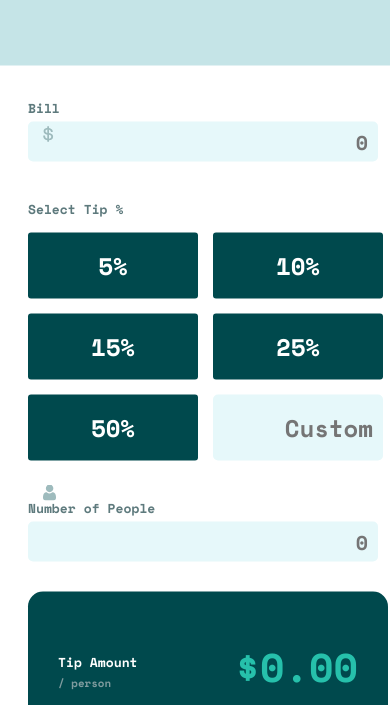
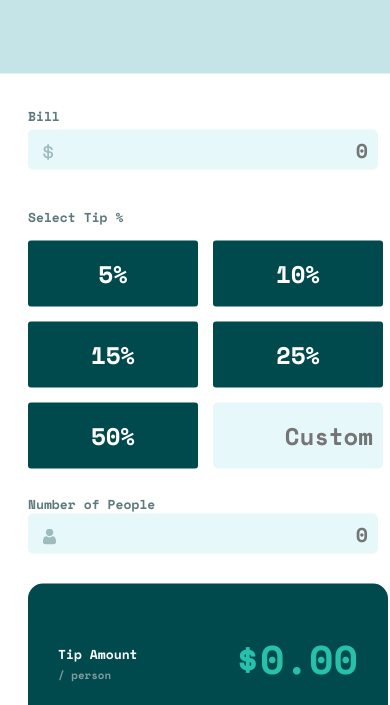
Before and after one commit to preshycode/FE-Tip-Calculator, a plain HTML site: page index.html in a window 390 px wide. Shown: the part 108-813 px from the top of the page. Drawn offline with nearby package versions, Linux system fonts and the light colour scheme.

Commit message:
Add files via upload

```diff
--- a/index.css
+++ b/index.css
@@ -57,8 +57,12 @@ input:focus {
 .Ftext {
   color: rgb(209, 97, 6);
   font-size: 13px;
-  margin-left: 80px;
+  /* margin-left: 80px; */
   font-weight: 700;
+}
+.nop0 {
+  display: flex;
+  justify-content: space-between;
 }
 #top {
   width: 320px;
@@ -143,11 +147,11 @@ input:focus {
 #img1 {
   position: absolute;
   left: 50px;
-  top: 305px;
+  top: 325px;
 }
 #img2 {
   position: absolute;
-  top: 70px;
+  top: 75px;
   left: 50px;
 }
 #img3 {
@@ -157,9 +161,9 @@ input:focus {
 }
 #fText {
   display: none;
-  position: absolute;
-  left: 200px;
-  top: 275px;
+  /* position: absolute; */
+  /* left: 200px;
+  top: 275px; */
 }
 
 @media only screen and (max-width: 800px) {
@@ -197,11 +201,11 @@ input:focus {
   #img1 {
     position: absolute;
     left: 65px;
-    top: 919px;
+    top: 955px;
   }
   #img2 {
     position: absolute;
-    top: 560px;
+    top: 570px;
     left: 65px;
   }
   #img3 {
@@ -212,7 +216,7 @@ input:focus {
   #fText {
     /* display: none; */
 
-    left: 200px;
-    top: 890px;
+    /* left: 200px;
+    top: 890px; */
   }
 }
--- a/index.html
+++ b/index.html
@@ -34,7 +34,7 @@
           <input type="number" class="Pcustom" name="" id="custom" placeholder="Custom" value="">
         </div>
 
-        <label for="" class="Sfs">Number of People</label>
+        <div class="nop0"><label for="" class="Sfs">Number of People</label><small class="Ftext" id="fText">Can't be zero</small></div>
 
       <img src="/images/icon-person.svg" id="img1" alt="">
         <input type="number" name="" class="Linput" placeholder="0" id="nop">
@@ -56,7 +56,7 @@
     </form>
   </main>
 
-  <span class="Ftext" id="fText">Can't be zero</span>
+
   <div class="attribution">
     Challenge by <a href="https://www.frontendmentor.io?ref=challenge" target="_blank">Frontend Mentor</a>.
     Coded by <a href="#">EleVate</a>.
```
